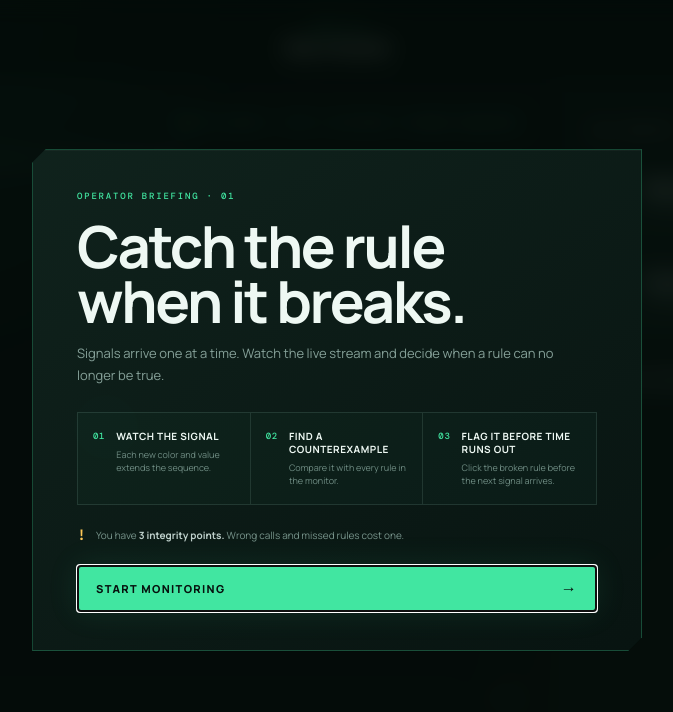
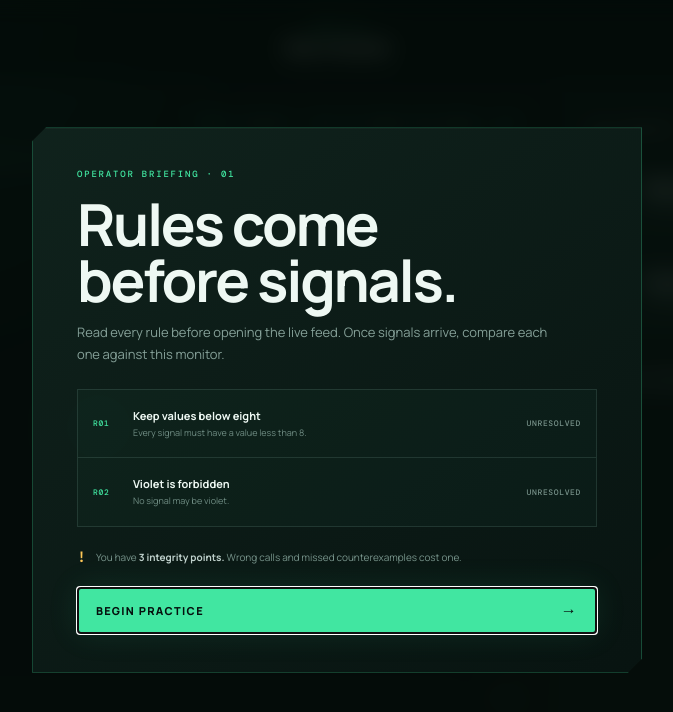
Before and after one commit to tchajed/game-a-day, a React (Vite) app in the folder aug8/: page / in a window 1280 px wide. Shown: the top 712 px of the page, without its empty margins (303-976 px from the left). Built offline with nearby package versions, Linux system fonts and the light colour scheme.

Commit message:
Make counterexamples clickable signals

```diff
--- a/aug8/src/gameData.ts
+++ b/aug8/src/gameData.ts
@@ -51,7 +51,7 @@ export const levels: Level[] = [
     name: 'Stay in bounds',
     kicker: 'SAFETY PROTOCOL',
     lesson: 'Always means every signal must obey the rule. One counterexample breaks it forever.',
-    hint: 'Watch each new signal. Flag a rule as soon as you see its first counterexample.',
+    hint: 'Watch each new signal. Click it as soon as it becomes a counterexample to any rule.',
     interval: 2800,
     rules: [
       {
@@ -79,7 +79,7 @@ export const levels: Level[] = [
     name: 'Promises & next steps',
     kicker: 'FUTURE CONDITIONS',
     lesson: 'Eventually becomes guaranteed once its event occurs. Next is decided by the second signal.',
-    hint: 'Not every rule will break. Satisfied promises lock in automatically—only flag broken rules.',
+    hint: 'Not every rule will break. Satisfied promises lock in—only click signals that break a rule.',
     interval: 2600,
     rules: [
       {
--- a/aug8/src/main.tsx
+++ b/aug8/src/main.tsx
@@ -29,6 +29,7 @@ declare global {
     __SIGNAL_SEQUENCE__?: {
       getState: () => PlaytestState;
       flag: (ruleId: string) => boolean;
+      clickSignal: (index: number) => boolean;
       pause: (value?: boolean) => void;
       setSpeed: (multiplier: number) => void;
       advance: () => void;
@@ -71,12 +72,12 @@ function useSound(enabled: boolean) {
   }, [enabled]);
 }
 
-function SignalMark({ signal }: { signal: Signal }) {
+function SignalMark({ signal, onClick, resolution }: { signal: Signal; onClick: () => void; resolution?: Answer }) {
   return (
-    <div className="signal-mark" style={{ '--signal': signal.hex } as CSSVars}>
-      <span className="signal-core">{signal.value}</span>
-      <span className="signal-name">{signal.color}</span>
-    </div>
+    <button className={`signal-mark ${resolution ?? ''}`} style={{ '--signal': signal.hex } as CSSVars} onClick={onClick} aria-label={`${signal.color} ${signal.value}${resolution ? `, ${resolution}` : ''}`}>
+      <span className="signal-core">{resolution === 'caught' ? '✓' : resolution === 'missed' ? '×' : signal.value}</span>
+      <span className="signal-name">{signal.color}{resolution ? ` · ${resolution}` : ''}</span>
+    </button>
   );
 }
 
@@ -95,18 +96,15 @@ interface RuleCardProps {
   prefix: Signal[];
   answered?: Answer;
   showLtl: boolean;
-  onFlag: (rule: Rule) => void;
   index: number;
 }
 
-function RuleCard({ rule, prefix, answered, showLtl, onFlag, index }: RuleCardProps) {
+function RuleCard({ rule, prefix, answered, showLtl, index }: RuleCardProps) {
   const status = rule.evaluate(prefix);
   const visibleStatus = status === 'satisfied' ? 'satisfied' : 'possible';
   return (
-    <button
+    <div
       className={`rule-card ${visibleStatus} ${answered ?? ''}`}
-      onClick={() => onFlag(rule)}
-      disabled={Boolean(answered)}
       style={{ '--delay': `${index * 70}ms` } as CSSVars}
       aria-label={`${rule.title}. ${answered ? 'resolved' : visibleStatus}`}
       data-rule-id={rule.id}
@@ -118,37 +116,72 @@ function RuleCard({ rule, prefix, answered, showLtl, onFlag, index }: RuleCardPr
         {showLtl && <code>{rule.ltl}</code>}
       </span>
       <StatusPill status={status} answered={answered} />
-    </button>
+    </div>
   );
 }
 
 function TutorialPanel({ onStart }: { onStart: () => void }) {
+  const [practiceStarted, setPracticeStarted] = useState(false);
+  const [practiceFlags, setPracticeFlags] = useState<string[]>([]);
+  const practiceRules = levels[0].rules;
+  const practiceComplete = practiceFlags.length === practiceRules.length;
+
+  const flagPracticeRule = (id: string) => {
+    setPracticeFlags((old) => old.includes(id) ? old : [...old, id]);
+  };
+
   return (
     <div className="overlay tutorial-overlay">
       <section className="modal tutorial-modal" role="dialog" aria-modal="true" aria-labelledby="tutorial-title">
-        <span className="eyebrow">OPERATOR BRIEFING · 01</span>
-        <h1 id="tutorial-title">Catch the rule<br />when it breaks.</h1>
-        <p>Signals arrive one at a time. Watch the live stream and decide when a rule can no longer be true.</p>
+        <span className="eyebrow">OPERATOR BRIEFING · {practiceStarted ? '02' : '01'}</span>
+        <h1 id="tutorial-title">{practiceStarted ? <>Catch both<br />counterexamples.</> : <>Rules come<br />before signals.</>}</h1>
+        <p>{practiceStarted
+          ? 'Practice is untimed. Each signal below breaks one rule—click the offending signals.'
+          : 'Read every rule before opening the live feed. Once signals arrive, compare each one against this monitor.'}</p>
 
-        <div className="tutorial-steps">
-          <div className="tutorial-step">
-            <span className="step-number">01</span>
-            <div><b>Watch the signal</b><small>Each new color and value extends the sequence.</small></div>
+        {!practiceStarted ? (
+          <div className="tutorial-rule-preview">
+            {practiceRules.map((rule, index) => (
+              <div className="preview-rule" key={rule.id}>
+                <span>R{String(index + 1).padStart(2, '0')}</span>
+                <div><b>{rule.title}</b><small>{rule.detail}</small></div>
+                <i>UNRESOLVED</i>
+              </div>
+            ))}
           </div>
-          <div className="tutorial-step">
-            <span className="step-number">02</span>
-            <div><b>Find a counterexample</b><small>Compare it with every rule in the monitor.</small></div>
+        ) : (
+          <div className="practice-board">
+            <div className="practice-signals" aria-label="Practice signals">
+              <span>CLICK THE OFFENDING SIGNALS</span>
+              {practiceRules.map((rule, index) => {
+                const caught = practiceFlags.includes(rule.id);
+                const color = index === 0 ? 'cyan' : 'violet';
+                return (
+                  <React.Fragment key={rule.id}>
+                    {index > 0 && <i>+</i>}
+                    <button className={`practice-signal ${color} ${caught ? 'caught' : ''}`} onClick={() => flagPracticeRule(rule.id)} disabled={caught}>
+                      <b>{caught ? '✓' : index === 0 ? '9' : '5'}</b><small>{color.toUpperCase()}{caught ? ' · CAUGHT' : ''}</small>
+                    </button>
+                  </React.Fragment>
+                );
+              })}
+            </div>
+            <div className="practice-rule-reminder">
+              {practiceRules.map((rule, index) => <span key={rule.id}><i>R{String(index + 1).padStart(2, '0')}</i> {rule.title}</span>)}
+            </div>
           </div>
-          <div className="tutorial-step">
-            <span className="step-number">03</span>
-            <div><b>Flag it before time runs out</b><small>Click the broken rule before the next signal arrives.</small></div>
-          </div>
-        </div>
+        )}
 
-        <div className="tutorial-warning"><span>!</span><p>You have <b>3 integrity points.</b> Wrong calls and missed rules cost one.</p></div>
-        <button className="primary-button tutorial-start" onClick={onStart} autoFocus>
-          Start monitoring <span>→</span>
-        </button>
+        <div className="tutorial-warning"><span>{practiceComplete ? '✓' : '!'}</span><p>{practiceStarted ? practiceComplete ? <><b>Training clear.</b> The live sequence will be timed.</> : <>No timer yet—inspect the rules, then <b>click both offending signals.</b></> : <>You have <b>3 integrity points.</b> Wrong calls and missed counterexamples cost one.</>}</p></div>
+        {!practiceStarted ? (
+          <button className="primary-button tutorial-start" onClick={() => setPracticeStarted(true)} autoFocus>
+            Begin practice <span>→</span>
+          </button>
+        ) : (
+          <button className="primary-button tutorial-start" onClick={onStart} disabled={!practiceComplete}>
+            {practiceComplete ? 'Start live sequence' : `Catch ${practiceRules.length - practiceFlags.length} more`} <span>→</span>
+          </button>
+        )}
       </section>
     </div>
   );
@@ -187,7 +220,7 @@ function App() {
   const [muted, setMuted] = useState(false);
   const [speedIndex, setSpeedIndex] = useState(1);
   const [paused, setPaused] = useState(false);
-  const [message, setMessage] = useState('Signal received — click a rule when it becomes impossible');
+  const [message, setMessage] = useState('Signal received — click the signal that breaks a rule');
   const level = levels[levelIndex];
   const playSound = useSound(!muted);
   const live = useRef({ prefix, answered, lives, nextIndex });
@@ -205,7 +238,7 @@ function App() {
     setLives(3);
     setStreak(0);
     setPaused(false);
-    setMessage('Signal received — click a rule when it becomes impossible');
+    setMessage('Signal received — click the signal that breaks a rule');
     setPhase('running');
     if (resetScore) setScore(0);
   }, []);
@@ -256,26 +289,32 @@ function App() {
     return () => window.clearTimeout(timer);
   }, [started, phase, paused, nextIndex, duration, advanceSequence]);
 
-  const flagRule = useCallback((rule: Rule) => {
-    if (!started || phase !== 'running' || answered[rule.id]) return false;
-    const status = rule.evaluate(prefix);
-    if (status === 'broken') {
-      const bonus = 100 + streak * 25;
-      setAnswered((old) => ({ ...old, [rule.id]: 'caught' }));
+  const flagSignal = useCallback((signalIndex: number) => {
+    if (!started || phase !== 'running' || signalIndex < 0 || signalIndex >= prefix.length) return false;
+    const throughSignal = prefix.slice(0, signalIndex + 1);
+    const beforeSignal = prefix.slice(0, signalIndex);
+    const brokenHere = level.rules.filter((rule) =>
+      !answered[rule.id]
+      && rule.evaluate(throughSignal) === 'broken'
+      && rule.evaluate(beforeSignal) !== 'broken');
+
+    if (brokenHere.length) {
+      const bonus = brokenHere.reduce((total, _, index) => total + 100 + (streak + index) * 25, 0);
+      setAnswered((old) => ({ ...old, ...Object.fromEntries(brokenHere.map((rule) => [rule.id, 'caught' as const])) }));
       setScore((old) => old + bonus);
-      setStreak((old) => old + 1);
-      setMessage(`Counterexample caught  +${bonus}`);
+      setStreak((old) => old + brokenHere.length);
+      setMessage(`${brokenHere.length > 1 ? `${brokenHere.length} counterexamples` : 'Counterexample'} caught  +${bonus}`);
       playSound('correct');
       return true;
     }
     const remaining = lives - 1;
     setLives(remaining);
     setStreak(0);
-    setMessage(status === 'satisfied' ? 'Rule is already guaranteed' : 'Rule can still be true');
+    setMessage('That signal breaks no new rule');
     playSound('error');
     if (remaining <= 0) setPhase('gameover');
     return false;
-  }, [answered, lives, phase, playSound, prefix, started, streak]);
+  }, [answered, level.rules, lives, phase, playSound, prefix, started, streak]);
 
   const handleResult = () => {
     if (phase === 'gameover') loadLevel(levelIndex);
@@ -299,8 +338,11 @@ function App() {
       }),
       flag: (ruleId: string) => {
         const rule = level.rules.find(({ id }) => id === ruleId);
-        return rule ? flagRule(rule) : false;
+        if (!rule) return false;
+        const breakingIndex = prefix.findIndex((_, index) => rule.evaluate(prefix.slice(0, index + 1)) === 'broken');
+        return breakingIndex >= 0 ? flagSignal(breakingIndex) : false;
       },
+      clickSignal: flagSignal,
       pause: (value?: boolean) => setPaused((old) => value ?? !old),
       setSpeed: (multiplier: number) => {
         const closest = SPEEDS.reduce((best, speed, index) =>
@@ -315,7 +357,7 @@ function App() {
       start: () => setStarted(true),
     });
     window.__SIGNAL_SEQUENCE__ = api;
-  }, [advanceSequence, answered, flagRule, level, levelIndex, lives, loadLevel, paused, phase, prefix, score, started, streak]);
+  }, [advanceSequence, answered, flagSignal, level, levelIndex, lives, loadLevel, paused, phase, prefix, score, started, streak]);
 
   const statuses = useMemo(() => level.rules.map((rule) => rule.evaluate(prefix)), [level, prefix]);
   const unresolvedCount = statuses.filter((status, index) =>
@@ -348,7 +390,17 @@ function App() {
                   {i > 0 && <span className="timeline-link" />}
                   <div className="signal-slot">
                     <span className="signal-order">t{i}</span>
-                    <SignalMark signal={signal} />
+                    <SignalMark
+                      signal={signal}
+                      onClick={() => flagSignal(i)}
+                      resolution={level.rules.some((rule) => {
+                        const breaksHere = rule.evaluate(prefix.slice(0, i + 1)) === 'broken' && rule.evaluate(prefix.slice(0, i)) !== 'broken';
+                        return breaksHere && answered[rule.id] === 'caught';
+                      }) ? 'caught' : level.rules.some((rule) => {
+                        const breaksHere = rule.evaluate(prefix.slice(0, i + 1)) === 'broken' && rule.evaluate(prefix.slice(0, i)) !== 'broken';
+                        return breaksHere && answered[rule.id] === 'missed';
+                      }) ? 'missed' : undefined}
+                    />
                   </div>
                 </React.Fragment>
               ))}
@@ -372,10 +424,10 @@ function App() {
           </div>
           <div className="rule-list">
             {level.rules.map((rule, index) => (
-              <RuleCard key={rule.id} rule={rule} prefix={prefix} answered={answered[rule.id]} showLtl={showLtl} onFlag={flagRule} index={index} />
+              <RuleCard key={rule.id} rule={rule} prefix={prefix} answered={answered[rule.id]} showLtl={showLtl} index={index} />
             ))}
           </div>
-          <div className="monitor-tip"><span>!</span><p><b>See a counterexample?</b> Click the impossible rule before the next signal arrives.</p></div>
+          <div className="monitor-tip"><span>!</span><p><b>See a counterexample?</b> Click the offending signal before the next one arrives.</p></div>
         </aside>
       </section>
 
--- a/aug8/src/styles.css
+++ b/aug8/src/styles.css
@@ -63,7 +63,12 @@ body::before {
 .timeline { min-width: 100%; padding: 50px 18px 30px; display: flex; align-items: center; justify-content: center; }
 .signal-slot { position: relative; flex: 0 0 84px; animation: signal-in .38s cubic-bezier(.2,.85,.3,1.25) both; }
 .signal-order { position: absolute; top: -29px; left: 0; width: 100%; text-align: center; color: #48645c; font: 10px 'DM Mono', monospace; }
-.signal-mark { --signal: #41e6a1; display: flex; flex-direction: column; align-items: center; gap: 12px; }
+.signal-mark { --signal: #41e6a1; padding: 0; display: flex; flex-direction: column; align-items: center; gap: 12px; border: 0; background: transparent; cursor: pointer; transition: transform .16s; }
+.signal-mark:hover { transform: translateY(-4px); }
+.signal-mark:focus-visible { outline: 1px solid var(--green); outline-offset: 7px; }
+.signal-mark.caught .signal-core { color: #062117; box-shadow: 0 0 0 5px rgba(65,230,161,.15), 0 0 32px rgba(65,230,161,.35); }
+.signal-mark.missed .signal-core { color: #220906; background: var(--red); box-shadow: 0 0 0 5px rgba(255,111,97,.12); }
+.signal-mark.missed .signal-name { color: var(--red); }
 .signal-core { position: relative; display: grid; place-items: center; width: 70px; height: 70px; color: #06110e; background: var(--signal); border-radius: 50%; font: 800 25px 'Manrope', sans-serif; box-shadow: 0 0 0 6px rgba(255,255,255,.018), 0 0 30px color-mix(in srgb, var(--signal) 24%, transparent); }
 .signal-core::before { content: ''; position: absolute; inset: 7px; border: 1px solid rgba(0,0,0,.14); border-radius: inherit; }
 .signal-core::after { content: ''; position: absolute; top: 9px; left: 15px; width: 19px; height: 8px; border-radius: 50%; background: rgba(255,255,255,.28); transform: rotate(-25deg); }
@@ -86,9 +91,8 @@ body::before {
 .ltl-toggle input:checked + span { background: rgba(65,230,161,.25); }
 .ltl-toggle input:checked + span::after { transform: translateX(13px); background: var(--green); }
 .rule-list { display: flex; flex-direction: column; gap: 10px; }
-.rule-card { position: relative; width: 100%; min-height: 84px; padding: 15px 14px; display: grid; grid-template-columns: 29px 1fr auto; gap: 10px; align-items: start; text-align: left; border: 1px solid var(--line); border-radius: 4px; background: rgba(16, 34, 29, .78); cursor: pointer; transition: border .2s, background .2s, transform .15s; animation: card-in .35s var(--delay) both; overflow: hidden; }
+.rule-card { position: relative; width: 100%; min-height: 84px; padding: 15px 14px; display: grid; grid-template-columns: 29px 1fr auto; gap: 10px; align-items: start; text-align: left; border: 1px solid var(--line); border-radius: 4px; background: rgba(16, 34, 29, .78); animation: card-in .35s var(--delay) both; overflow: hidden; }
 .rule-card::before { content: ''; position: absolute; left: 0; top: 12px; bottom: 12px; width: 2px; background: #425e56; }
-.rule-card:not(:disabled):hover { transform: translateX(-3px); border-color: rgba(255,255,255,.22); background: rgba(22, 44, 37, .9); }
 .rule-index { color: #4e6b63; font: 9px 'DM Mono', monospace; padding-top: 3px; }
 .rule-copy { display: flex; flex-direction: column; gap: 3px; min-width: 0; }
 .rule-copy strong { font-size: 13px; letter-spacing: .01em; }
@@ -98,11 +102,11 @@ body::before {
 .status-pill i { width: 5px; height: 5px; border-radius: 50%; background: #718981; }
 .status-pill.satisfied, .status-pill.flagged { color: var(--green); }.status-pill.satisfied i,.status-pill.flagged i { background: var(--green); box-shadow: 0 0 7px var(--green); }
 .status-pill.broken, .status-pill.missed { color: var(--red); }.status-pill.broken i,.status-pill.missed i { background: var(--red); box-shadow: 0 0 7px var(--red); }
-.rule-card.broken:not(:disabled) { border-color: rgba(255,111,97,.75); background: rgba(65,26,24,.58); animation: danger-pulse .85s infinite alternate; }
+.rule-card.broken { border-color: rgba(255,111,97,.75); background: rgba(65,26,24,.58); animation: danger-pulse .85s infinite alternate; }
 .rule-card.broken::before, .rule-card.missed::before { background: var(--red); }
 .rule-card.satisfied::before, .rule-card.caught::before { background: var(--green); }
-.rule-card:disabled { cursor: default; opacity: .64; }
-.rule-card.caught { opacity: .8; border-color: rgba(65,230,161,.2); }
+.rule-card.caught, .rule-card.missed { opacity: .72; }
+.rule-card.caught { border-color: rgba(65,230,161,.2); }
 .monitor-tip { display: flex; gap: 10px; margin-top: 16px; padding: 12px; border-top: 1px solid var(--line); color: #607c74; }
 .monitor-tip > span { color: var(--amber); font: 500 13px 'DM Mono'; }
 .monitor-tip p { margin: 0; font-size: 9px; line-height: 1.55; }.monitor-tip b { display: block; color: #a2b9b2; }
@@ -129,18 +133,33 @@ body::before {
 .tutorial-modal .eyebrow { margin-bottom: 16px; }
 .tutorial-modal h1 { font-size: clamp(38px, 6vw, 58px); line-height: .96; }
 .tutorial-modal > p { max-width: 490px; }
-.tutorial-steps { margin: 26px 0 20px; display: grid; grid-template-columns: repeat(3, 1fr); border: 1px solid var(--line); background: rgba(65,230,161,.025); }
-.tutorial-step { min-width: 0; padding: 17px 15px; display: flex; gap: 11px; border-right: 1px solid var(--line); }
-.tutorial-step:last-child { border-right: 0; }
+.tutorial-rule-preview { margin: 24px 0 20px; border: 1px solid var(--line); background: rgba(65,230,161,.025); }
+.preview-rule { min-height: 68px; padding: 13px 15px; display: grid; grid-template-columns: 30px 1fr auto; gap: 10px; align-items: center; border-bottom: 1px solid var(--line); }
+.preview-rule:last-child { border-bottom: 0; }
+.preview-rule > span, .preview-rule > i { color: var(--green); font: 500 8px 'DM Mono', monospace; font-style: normal; letter-spacing: .08em; }
+.preview-rule > i { color: #779189; }
+.preview-rule div { display: flex; flex-direction: column; gap: 3px; }
+.preview-rule b { font-size: 11px; }
+.preview-rule small { color: #708d84; font-size: 9px; }
+.practice-board { margin: 22px 0 18px; border: 1px solid var(--line); background: rgba(65,230,161,.025); }
+.practice-signals { min-height: 142px; padding: 17px; display: flex; justify-content: center; align-items: center; gap: 24px; }
+.practice-signals > span { align-self: flex-start; margin-right: auto; color: #779189; font: 8px 'DM Mono', monospace; letter-spacing: .1em; }
+.practice-signals > i { color: #49675f; font-style: normal; }
+.practice-signal { width: 76px; flex: 0 0 76px; padding: 0; display: flex; flex-direction: column; align-items: center; gap: 6px; border: 0; background: transparent; cursor: pointer; }
+.practice-signal b { width: 58px; height: 58px; display: grid; place-items: center; border-radius: 50%; color: #07100e; font-size: 21px; transition: .18s; }
+.practice-signal:hover b { transform: translateY(-3px); box-shadow: 0 0 24px rgba(255,255,255,.16); }
+.practice-signal.cyan b { background: #35d9d0; }.practice-signal.violet b { background: #9b7cff; }
+.practice-signal small { color: #91aaa3; font: 8px 'DM Mono', monospace; white-space: nowrap; }
+.practice-signal.caught b { background: var(--green); }.practice-signal:disabled { cursor: default; }
+.practice-rule-reminder { padding: 10px 14px; display: flex; justify-content: center; gap: 22px; border-top: 1px solid var(--line); color: #829b94; font-size: 9px; }
+.practice-rule-reminder i { color: var(--green); font: 8px 'DM Mono', monospace; font-style: normal; }
 .step-number { flex: 0 0 auto; color: var(--green); font: 500 9px 'DM Mono', monospace; letter-spacing: .08em; }
-.tutorial-step div { display: flex; flex-direction: column; gap: 5px; }
-.tutorial-step b { font-size: 10px; line-height: 1.3; text-transform: uppercase; letter-spacing: .05em; }
-.tutorial-step small { color: #708d84; font-size: 9px; line-height: 1.45; }
 .tutorial-warning { margin-bottom: 20px; display: flex; align-items: center; gap: 10px; color: #78958c; }
 .tutorial-warning > span { color: var(--amber); font: 500 15px 'DM Mono', monospace; }
 .tutorial-warning p { margin: 0; font-size: 10px; }
 .tutorial-warning b { color: #bfd1cc; }
 .tutorial-start { box-shadow: 0 0 32px rgba(65,230,161,.1); }
+.primary-button:disabled { border-color: #29463e; background: #172a25; color: #5e7770; cursor: default; box-shadow: none; }
 
 @keyframes blink { 50% { opacity: .35; } }
 @keyframes signal-in { from { opacity: 0; transform: translateY(-22px) scale(.75); } }
@@ -159,7 +178,8 @@ body::before {
   .topbar { height: auto; min-height: 72px; padding: 12px 16px; }.brand div { display: none; }.scoreboard { gap: 9px; }.scoreboard > div { min-width: 43px; }.scoreboard b { font-size: 12px; }.integrity { display: none; }
   .stream-panel,.rules-panel { padding: 22px 14px; }.timeline { justify-content: flex-start; }.signal-slot { flex-basis: 70px; }.signal-core { width: 58px; height: 58px; font-size: 20px; }.timeline-link { min-width: 10px; }
   .rule-card { grid-template-columns: 24px 1fr; }.status-pill { grid-column: 2; }.controls,.legend { width: 100%; justify-content: center; gap: 8px; }.modal { padding: 30px 24px; }
-  .tutorial-steps { grid-template-columns: 1fr; }.tutorial-step { padding: 12px; border-right: 0; border-bottom: 1px solid var(--line); }.tutorial-step:last-child { border-bottom: 0; }
+  .preview-rule { grid-template-columns: 25px 1fr; }.preview-rule > i { grid-column: 2; }
+  .practice-signals { gap: 10px; padding: 14px 8px; }.practice-signals > span { display: none; }.practice-rule-reminder { flex-direction: column; gap: 5px; }
 }
 
 @media (prefers-reduced-motion: reduce) {
```
Also changed, not shown: aug8/screenshots/tutorial-opening.png, aug8/screenshots/tutorial-practice.png (added).
